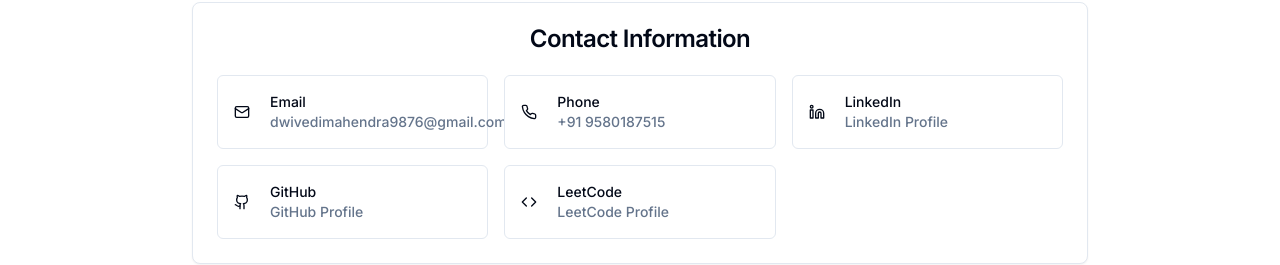
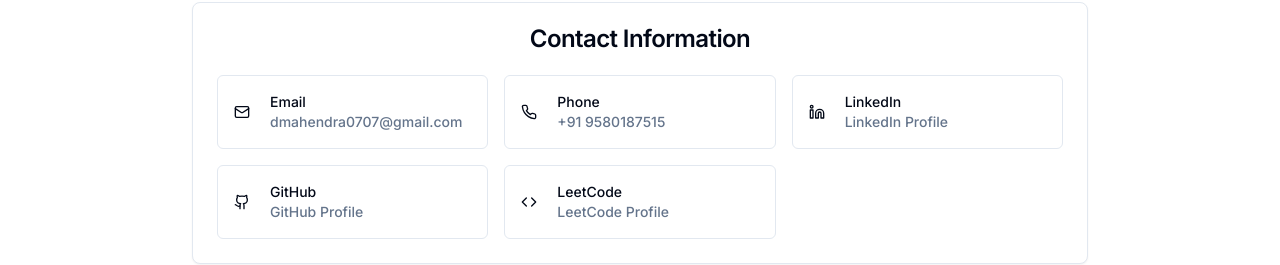
Before and after one commit to MahendraDwivedi/multi-mode-folio-verse, a React (Vite) app: page / in a window 1280 px wide. Shown: the part 4951-5216 px from the top of the page. Built offline with nearby package versions, Linux system fonts and the light colour scheme.

Commit message:
Update contact email
Co-authored-by: MahendraDwivedi <125341730+MahendraDwivedi@users.noreply.github.com>

```diff
--- a/src/data/portfolioData.ts
+++ b/src/data/portfolioData.ts
@@ -227,7 +227,7 @@ export const portfolioData: PortfolioData = {
     "Solved over 1000 problems on various coding platforms such as Leetcode, GFG, Coding Ninjas etc."
   ],
   contact: {
-    email: "dwivedimahendra9876@gmail.com",
+    email: "dmahendra0707@gmail.com",
     phone: "+91 9580187515",
     linkedin: "https://www.linkedin.com/in/mahendra-dwivedi-a35132249/",
     github: "https://github.com/MahendraDwivedi",
```
